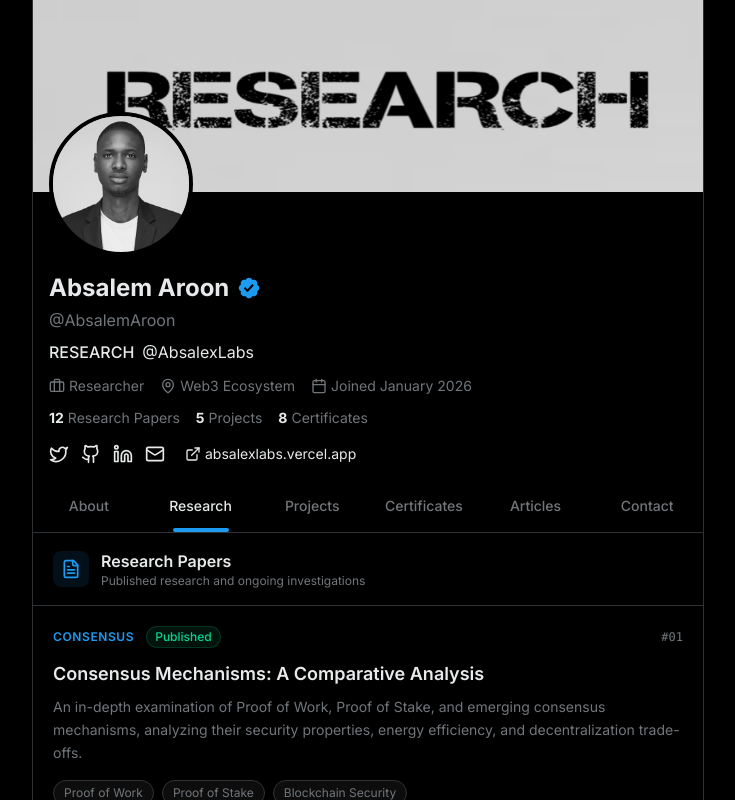
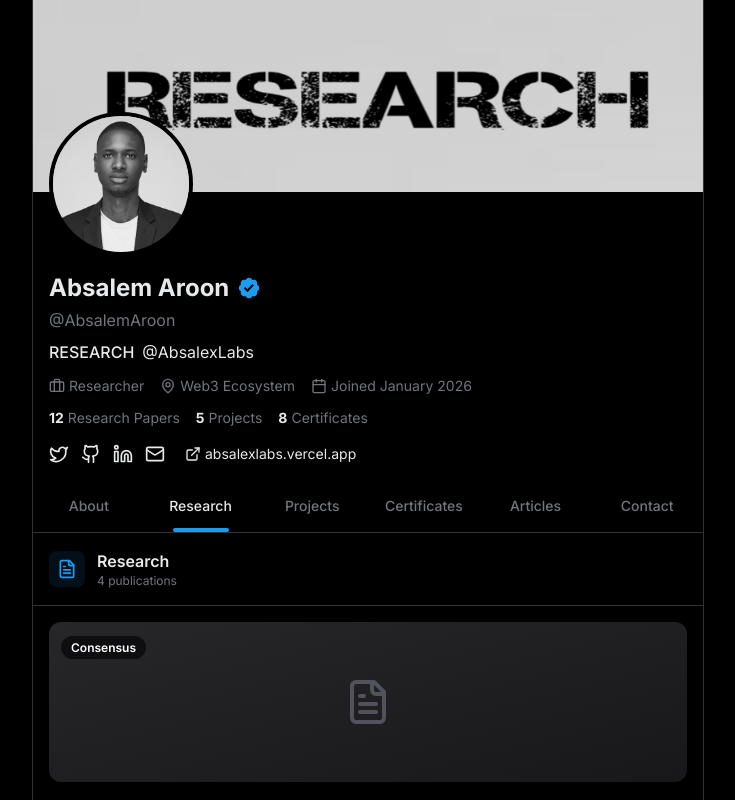
Before and after one commit to AbsalemAroon/absalemaroon, a Next.js app: page / in a window 1280 px wide. Both pictures are taken after a click on the button "Research". Shown: the top 800 px of the page, without its empty margins (272-1007 px from the left). Built offline with nearby package versions, Linux system fonts and the light colour scheme.

Commit message:
feat: enhance research section with article details and interactive components
Co-authored-by: Absalem Aroon <198504168+AbsalemAroon@users.noreply.github.com>

```diff
--- a/components/sections/research-section.tsx
+++ b/components/sections/research-section.tsx
@@ -1,147 +1,356 @@
 "use client";
 
-import { FileText, Calendar, Clock, ExternalLink, ChevronRight } from "lucide-react";
+import { useState } from "react";
+import { FileText, Calendar, Clock, ArrowLeft, Share2, Download, X } from "lucide-react";
+import Image from "next/image";
 
-const researchNotes = [
+const researchArticles = [
   {
     id: 1,
     title: "Consensus Mechanisms: A Comparative Analysis",
-    summary:
-      "An in-depth examination of Proof of Work, Proof of Stake, and emerging consensus mechanisms, analyzing their security properties, energy efficiency, and decentralization trade-offs.",
+    thumbnail: "/images/research/consensus.jpg",
     category: "Consensus",
-    date: "March 2026",
-    status: "Published",
-    readTime: "12 min read",
-    topics: ["Proof of Work", "Proof of Stake", "Blockchain Security"],
+    summary: "An in-depth examination of Proof of Work, Proof of Stake, and emerging consensus mechanisms, analyzing their security properties, energy efficiency, and decentralization trade-offs.",
+    content: `This research paper presents a comprehensive comparative analysis of blockchain consensus mechanisms, examining their fundamental properties and trade-offs.
+
+## Introduction
+
+Consensus mechanisms are the backbone of blockchain technology, enabling distributed networks to agree on the state of the ledger without requiring a central authority. This paper examines the three major categories of consensus: Proof of Work (PoW), Proof of Stake (PoS), and emerging hybrid approaches.
+
+## Proof of Work Analysis
+
+Proof of Work, pioneered by Bitcoin, relies on computational puzzles to secure the network. Miners compete to solve cryptographic challenges, with the winner earning the right to add the next block. While highly secure, PoW faces criticism for its energy consumption.
+
+## Proof of Stake Evaluation
+
+Proof of Stake replaces computational work with economic stake. Validators lock tokens as collateral, creating economic incentives for honest behavior. This approach significantly reduces energy consumption while maintaining security through slashing conditions.
+
+## Emerging Mechanisms
+
+New consensus mechanisms like Proof of Authority, Delegated Proof of Stake, and hybrid approaches offer different trade-offs between decentralization, security, and scalability.
+
+## Conclusion
+
+Each consensus mechanism presents unique trade-offs. The optimal choice depends on the specific requirements of the blockchain application, including security needs, throughput requirements, and decentralization goals.`,
+    tags: ["Proof of Work", "Proof of Stake", "Blockchain Security", "Decentralization"],
+    readTime: "12 min",
+    date: "March 15, 2026",
   },
   {
     id: 2,
     title: "Smart Contract Security Patterns",
-    summary:
-      "Documentation of common vulnerability patterns in smart contracts and defensive programming techniques for building secure decentralized applications.",
+    thumbnail: "/images/research/security.jpg",
     category: "Security",
-    date: "February 2026",
-    status: "Published",
-    readTime: "8 min read",
-    topics: ["Smart Contracts", "Solidity", "Security Audits"],
+    summary: "Documentation of common vulnerability patterns in smart contracts and defensive programming techniques for building secure decentralized applications.",
+    content: `A systematic documentation of security patterns and anti-patterns in smart contract development.
+
+## Overview
+
+Smart contracts are immutable once deployed, making security paramount. This research documents common vulnerabilities and provides defensive patterns for secure development.
+
+## Common Vulnerabilities
+
+### Reentrancy Attacks
+The most notorious vulnerability, exemplified by the DAO hack. Occurs when external calls allow attackers to re-enter the contract before state updates complete.
+
+### Integer Overflow/Underflow
+Arithmetic operations that exceed variable bounds can cause unexpected behavior. Modern Solidity versions include built-in overflow checks.
+
+### Access Control Issues
+Improper permission management can expose critical functions to unauthorized users.
+
+## Defensive Patterns
+
+The Checks-Effects-Interactions pattern, pull payment systems, and comprehensive access control frameworks provide robust defenses against common attacks.`,
+    tags: ["Smart Contracts", "Solidity", "Security Audits", "Vulnerabilities"],
+    readTime: "8 min",
+    date: "February 28, 2026",
   },
   {
     id: 3,
     title: "DeFi Protocol Risk Assessment Framework",
-    summary:
-      "A systematic approach to evaluating risks in decentralized finance protocols, covering smart contract, economic, and governance risks.",
+    thumbnail: "/images/research/defi.jpg",
     category: "DeFi",
-    date: "February 2026",
-    status: "In Progress",
-    readTime: "15 min read",
-    topics: ["Risk Assessment", "Protocol Analysis", "Governance"],
+    summary: "A systematic approach to evaluating risks in decentralized finance protocols, covering smart contract, economic, and governance risks.",
+    content: `This framework provides a structured methodology for assessing risks in DeFi protocols.
+
+## Risk Categories
+
+### Smart Contract Risk
+Code vulnerabilities, upgrade mechanisms, and dependency risks form the technical foundation of protocol security.
+
+### Economic Risk
+Token economics, liquidity depth, and market manipulation vectors require careful analysis.
+
+### Governance Risk
+Centralization of control, voting mechanisms, and time-lock implementations affect protocol resilience.
+
+## Assessment Methodology
+
+A weighted scoring system enables comparative analysis across protocols, helping users and investors make informed decisions.`,
+    tags: ["Risk Assessment", "Protocol Analysis", "Governance", "Token Economics"],
+    readTime: "15 min",
+    date: "February 10, 2026",
   },
   {
     id: 4,
     title: "Cross-Chain Bridge Security Analysis",
-    summary:
-      "Research into the security challenges and attack vectors specific to cross-chain bridge implementations and interoperability protocols.",
-    category: "Security",
-    date: "January 2026",
-    status: "In Progress",
-    readTime: "10 min read",
-    topics: ["Cross-Chain", "Bridges", "Interoperability"],
+    thumbnail: "/images/research/bridges.jpg",
+    category: "Infrastructure",
+    summary: "Research into the security challenges and attack vectors specific to cross-chain bridge implementations and interoperability protocols.",
+    content: `Cross-chain bridges represent critical infrastructure for blockchain interoperability, yet they remain frequent targets for attacks.
+
+## Bridge Architectures
+
+### Lock and Mint
+Users lock assets on the source chain while equivalent tokens are minted on the destination chain.
+
+### Atomic Swaps
+Hash time-locked contracts enable trustless exchanges across chains without intermediaries.
+
+### Validator Networks
+Distributed validator sets monitor and verify cross-chain transactions.
+
+## Attack Vectors
+
+Bridge exploits have resulted in billions of dollars in losses. Common vectors include validator compromise, smart contract vulnerabilities, and oracle manipulation.
+
+## Security Recommendations
+
+Multi-signature requirements, time delays, and monitoring systems provide layered defense for bridge implementations.`,
+    tags: ["Cross-Chain", "Bridges", "Interoperability", "Security"],
+    readTime: "10 min",
+    date: "January 22, 2026",
   },
 ];
 
-function ResearchCard({ note, index }: { note: typeof researchNotes[0]; index: number }) {
+function ResearchCard({
+  article,
+  onClick
+}: {
+  article: typeof researchArticles[0];
+  onClick: () => void;
+}) {
   return (
-    <article className="group">
-      <div className="p-5 border-b border-border hover:bg-white/[0.02] transition-colors">
-        {/* Category & Status Header */}
-        <div className="flex items-center justify-between mb-3">
-          <div className="flex items-center gap-3">
-            <span className="text-xs font-semibold uppercase tracking-wider text-[#1d9bf0]">
-              {note.category}
-            </span>
-            <span className={`px-2 py-0.5 text-xs font-medium rounded ${
-              note.status === "Published"
-                ? "bg-emerald-500/10 text-emerald-400 border border-emerald-500/20"
-                : "bg-amber-500/10 text-amber-400 border border-amber-500/20"
-            }`}>
-              {note.status}
+    <article
+      className="group cursor-pointer border-b border-border hover:bg-white/[0.02] transition-colors"
+      onClick={onClick}
+    >
+      <div className="p-4">
+        {/* Thumbnail */}
+        <div className="relative w-full h-40 mb-4 rounded-xl overflow-hidden bg-gradient-to-br from-zinc-800 to-zinc-900">
+          <div className="absolute inset-0 flex items-center justify-center">
+            <FileText className="w-12 h-12 text-zinc-600" />
+          </div>
+          {/* Category Badge */}
+          <div className="absolute top-3 left-3">
+            <span className="px-2.5 py-1 text-xs font-semibold bg-black/60 backdrop-blur-sm text-white rounded">
+              {article.category}
             </span>
           </div>
-          <span className="text-xs text-muted font-mono">#{String(index + 1).padStart(2, '0')}</span>
         </div>
 
         {/* Title */}
-        <h3 className="text-lg font-semibold text-foreground mb-2 group-hover:text-[#1d9bf0] transition-colors cursor-pointer">
-          {note.title}
+        <h3 className="text-lg font-bold text-foreground mb-2 group-hover:text-[#1d9bf0] transition-colors line-clamp-2">
+          {article.title}
         </h3>
 
         {/* Summary */}
-        <p className="text-sm text-muted leading-relaxed mb-4">
-          {note.summary}
+        <p className="text-sm text-muted leading-relaxed mb-4 line-clamp-2">
+          {article.summary}
         </p>
 
-        {/* Topics */}
+        {/* Tags */}
         <div className="flex flex-wrap gap-2 mb-4">
-          {note.topics.map((topic) => (
+          {article.tags.slice(0, 3).map((tag) => (
             <span
-              key={topic}
-              className="px-2.5 py-1 text-xs bg-white/5 text-muted rounded border border-border"
+              key={tag}
+              className="px-2 py-0.5 text-xs bg-white/5 text-muted rounded border border-border"
             >
-              {topic}
+              {tag}
             </span>
           ))}
         </div>
 
         {/* Meta Info */}
-        <div className="flex items-center justify-between">
-          <div className="flex items-center gap-4 text-xs text-muted">
-            <span className="flex items-center gap-1.5">
-              <Calendar className="w-3.5 h-3.5" />
-              {note.date}
-            </span>
-            <span className="flex items-center gap-1.5">
-              <Clock className="w-3.5 h-3.5" />
-              {note.readTime}
-            </span>
-          </div>
-
-          <button className="flex items-center gap-1 text-xs text-[#1d9bf0] opacity-0 group-hover:opacity-100 transition-opacity">
-            Read Paper
-            <ChevronRight className="w-3.5 h-3.5" />
-          </button>
+        <div className="flex items-center gap-4 text-xs text-muted">
+          <span className="flex items-center gap-1.5">
+            <Clock className="w-3.5 h-3.5" />
+            {article.readTime}
+          </span>
+          <span className="flex items-center gap-1.5">
+            <Calendar className="w-3.5 h-3.5" />
+            {article.date}
+          </span>
         </div>
       </div>
     </article>
   );
 }
 
+function ResearchDetail({
+  article,
+  onClose
+}: {
+  article: typeof researchArticles[0];
+  onClose: () => void;
+}) {
+  return (
+    <div className="fixed inset-0 z-50 bg-background overflow-y-auto">
+      {/* Header */}
+      <header className="sticky top-0 z-10 bg-background/80 backdrop-blur-md border-b border-border">
+        <div className="flex items-center justify-between px-4 py-3">
+          <div className="flex items-center gap-4">
+            <button
+              onClick={onClose}
+              className="p-2 -ml-2 rounded-full hover:bg-white/10 transition-colors"
+            >
+              <ArrowLeft className="w-5 h-5 text-foreground" />
+            </button>
+            <span className="font-semibold text-foreground">Research</span>
+          </div>
+          <div className="flex items-center gap-2">
+            <button className="p-2 rounded-full hover:bg-white/10 transition-colors">
+              <Share2 className="w-5 h-5 text-foreground" />
+            </button>
+            <button className="p-2 rounded-full hover:bg-white/10 transition-colors">
+              <Download className="w-5 h-5 text-foreground" />
+            </button>
+          </div>
+        </div>
+      </header>
+
+      {/* Cover Thumbnail */}
+      <div className="relative w-full h-48 md:h-64 bg-gradient-to-br from-zinc-800 to-zinc-900">
+        <div className="absolute inset-0 flex items-center justify-center">
+          <FileText className="w-16 h-16 text-zinc-600" />
+        </div>
+        <div className="absolute top-4 left-4">
+          <span className="px-3 py-1.5 text-sm font-semibold bg-black/60 backdrop-blur-sm text-white rounded">
+            {article.category}
+          </span>
+        </div>
+      </div>
+
+      {/* Content */}
+      <div className="px-4 py-6 max-w-3xl mx-auto">
+        {/* Title */}
+        <h1 className="text-2xl md:text-3xl font-bold text-foreground mb-4 leading-tight">
+          {article.title}
+        </h1>
+
+        {/* Author Info */}
+        <div className="flex items-center gap-3 mb-6 pb-6 border-b border-border">
+          <div className="relative w-10 h-10 rounded-full overflow-hidden border-2 border-border">
+            <Image
+              src="/images/absalem-aroon.jpg"
+              alt="Absalem Aroon"
+              fill
+              className="object-cover"
+            />
+          </div>
+          <div className="flex-1">
+            <div className="flex items-center gap-1.5">
+              <span className="font-semibold text-foreground text-sm">Absalem Aroon</span>
+              <svg className="w-4 h-4 text-[#1d9bf0]" viewBox="0 0 24 24" fill="currentColor">
+                <path d="M22.5 12.5c0-1.58-.875-2.95-2.148-3.6.154-.435.238-.905.238-1.4 0-2.21-1.71-3.998-3.818-3.998-.47 0-.92.084-1.336.25C14.818 2.415 13.51 1.5 12 1.5s-2.816.917-3.437 2.25c-.415-.165-.866-.25-1.336-.25-2.11 0-3.818 1.79-3.818 4 0 .494.083.964.237 1.4-1.272.65-2.147 2.018-2.147 3.6 0 1.495.782 2.798 1.942 3.486-.02.17-.032.34-.032.514 0 2.21 1.708 4 3.818 4 .47 0 .92-.086 1.335-.25.62 1.334 1.926 2.25 3.437 2.25 1.512 0 2.818-.916 3.437-2.25.415.163.865.248 1.336.248 2.11 0 3.818-1.79 3.818-4 0-.174-.012-.344-.033-.513 1.158-.687 1.943-1.99 1.943-3.484zm-6.616-3.334l-4.334 6.5c-.145.217-.382.334-.625.334-.143 0-.288-.04-.416-.126l-.115-.094-2.415-2.415c-.293-.293-.293-.768 0-1.06s.768-.294 1.06 0l1.77 1.767 3.825-5.74c.23-.345.696-.436 1.04-.207.346.23.44.696.21 1.04z" />
+              </svg>
+            </div>
+            <span className="text-xs text-muted">{article.date}</span>
+          </div>
+        </div>
+
+        {/* Meta */}
+        <div className="flex items-center gap-4 mb-6 text-sm text-muted">
+          <span className="flex items-center gap-1.5">
+            <Clock className="w-4 h-4" />
+            {article.readTime} read
+          </span>
+        </div>
+
+        {/* Summary */}
+        <div className="mb-6 p-4 bg-white/[0.02] border border-border rounded-xl">
+          <p className="text-sm text-muted italic leading-relaxed">{article.summary}</p>
+        </div>
+
+        {/* Content */}
+        <div className="prose prose-invert prose-sm max-w-none mb-8">
+          {article.content.split('\n\n').map((paragraph, i) => {
+            if (paragraph.startsWith('## ')) {
+              return <h2 key={i} className="text-xl font-bold text-foreground mt-8 mb-4">{paragraph.replace('## ', '')}</h2>;
+            }
+            if (paragraph.startsWith('### ')) {
+              return <h3 key={i} className="text-lg font-semibold text-foreground mt-6 mb-3">{paragraph.replace('### ', '')}</h3>;
+            }
+            return <p key={i} className="text-muted leading-relaxed mb-4">{paragraph}</p>;
+          })}
+        </div>
+
+        {/* Tags */}
+        <div className="pt-6 border-t border-border">
+          <h4 className="text-xs font-semibold text-muted uppercase tracking-wider mb-3">Tags</h4>
+          <div className="flex flex-wrap gap-2">
+            {article.tags.map((tag) => (
+              <span
+                key={tag}
+                className="px-3 py-1.5 text-sm bg-white/5 text-muted rounded-full border border-border"
+              >
+                {tag}
+              </span>
+            ))}
+          </div>
+        </div>
+
+        {/* Actions */}
+        <div className="flex items-center gap-3 mt-8 pt-6 border-t border-border">
+          <button className="flex-1 flex items-center justify-center gap-2 py-3 bg-white/5 hover:bg-white/10 border border-border rounded-full transition-colors">
+            <Share2 className="w-4 h-4" />
+            <span className="text-sm font-medium">Share</span>
+          </button>
+          <button className="flex-1 flex items-center justify-center gap-2 py-3 bg-white/5 hover:bg-white/10 border border-border rounded-full transition-colors">
+            <Download className="w-4 h-4" />
+            <span className="text-sm font-medium">Download PDF</span>
+          </button>
+        </div>
+      </div>
+    </div>
+  );
+}
+
 export function ResearchSection() {
+  const [selectedArticle, setSelectedArticle] = useState<typeof researchArticles[0] | null>(null);
+
   return (
     <div>
       {/* Section Header */}
-      <div className="px-5 py-4 border-b border-border">
+      <div className="px-4 py-4 border-b border-border">
         <div className="flex items-center gap-3">
           <div className="p-2 bg-[#1d9bf0]/10 rounded-lg">
             <FileText className="w-5 h-5 text-[#1d9bf0]" />
           </div>
           <div>
-            <h2 className="text-base font-semibold text-foreground">Research Papers</h2>
-            <p className="text-xs text-muted">Published research and ongoing investigations</p>
+            <h2 className="text-base font-semibold text-foreground">Research</h2>
+            <p className="text-xs text-muted">{researchArticles.length} publications</p>
           </div>
         </div>
       </div>
 
       {/* Research Cards */}
-      {researchNotes.map((note, index) => (
-        <ResearchCard key={note.id} note={note} index={index} />
+      {researchArticles.map((article) => (
+        <ResearchCard
+          key={article.id}
+          article={article}
+          onClick={() => setSelectedArticle(article)}
+        />
       ))}
 
-      {/* View All Button */}
-      <div className="p-4 border-b border-border">
-        <button className="w-full py-2.5 text-sm text-[#1d9bf0] hover:bg-[#1d9bf0]/5 rounded-lg transition-colors">
-          View all research papers
-        </button>
-      </div>
+      {/* Detail View */}
+      {selectedArticle && (
+        <ResearchDetail
+          article={selectedArticle}
+          onClose={() => setSelectedArticle(null)}
+        />
+      )}
     </div>
   );
 }
```
